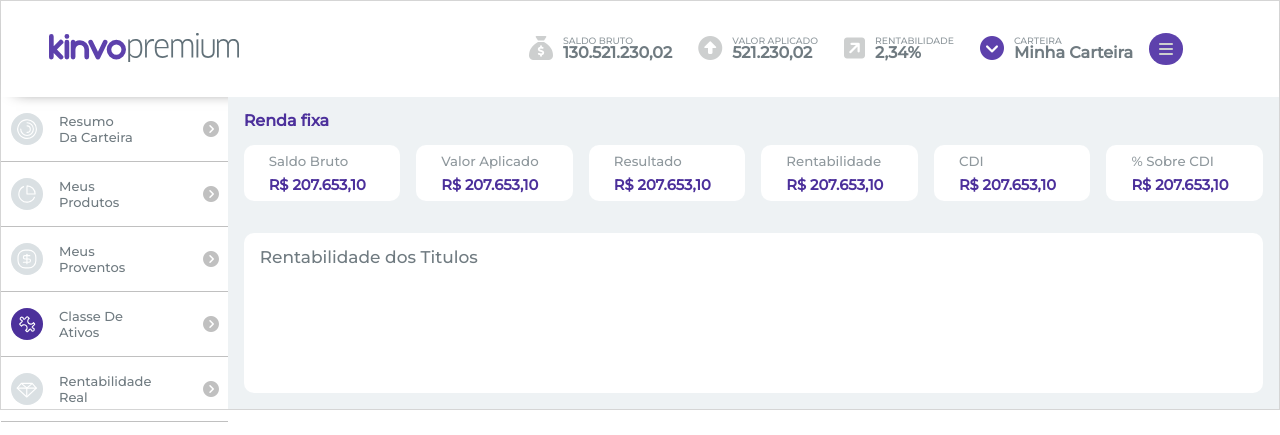
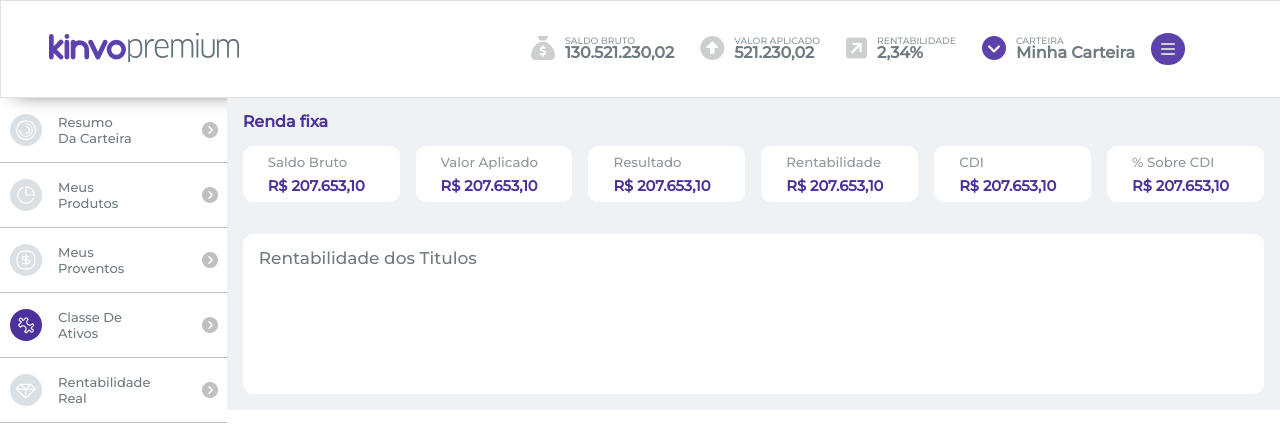
Before and after one commit to vsribeiro19/desafio-frontend-kinvo, a plain HTML site: page index.html in a window 1280 px wide. Shown: the top 435 px of the page. Drawn offline with Linux system fonts and the light colour scheme.

Commit message:
refactor: Ajustar box-shadow e border da header

```diff
--- a/src/assets/styles/header.css
+++ b/src/assets/styles/header.css
@@ -3,13 +3,13 @@ body {
     font-size: 16px;
     max-width: 85.375rem;
     margin: 0 auto;
-    border: 1px solid #d5d5d5;
 }
 
 .header {
     width: 100%;
     padding: 2rem 0;
-    box-shadow: 0px 7px 15px -15px #111;
+    box-shadow: 0px 7px 20px -15px #111;
+    border: 1px solid #e2e2e2;
 }
 
 .nav {
@@ -54,3 +54,10 @@ ul .valor__transacoes-item {
     background-color: #5D41AC;
     border-radius: 50%;
 }
+
+
+@media(max-width:1000px) {
+    .logo__header img {
+        display: none;
+    }
+}
```
